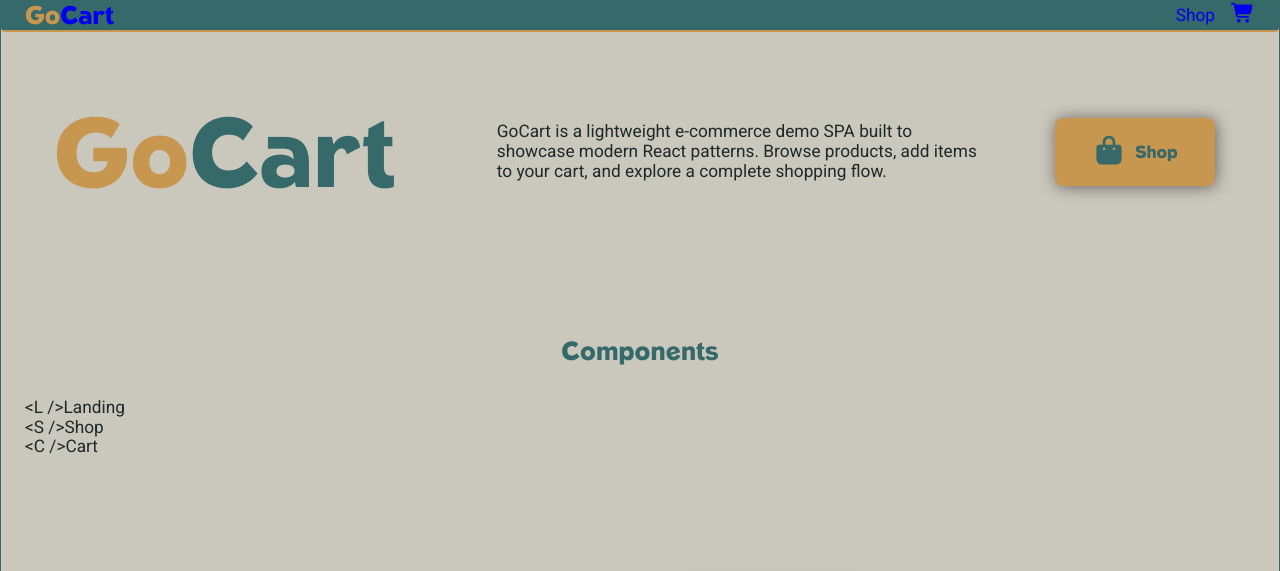
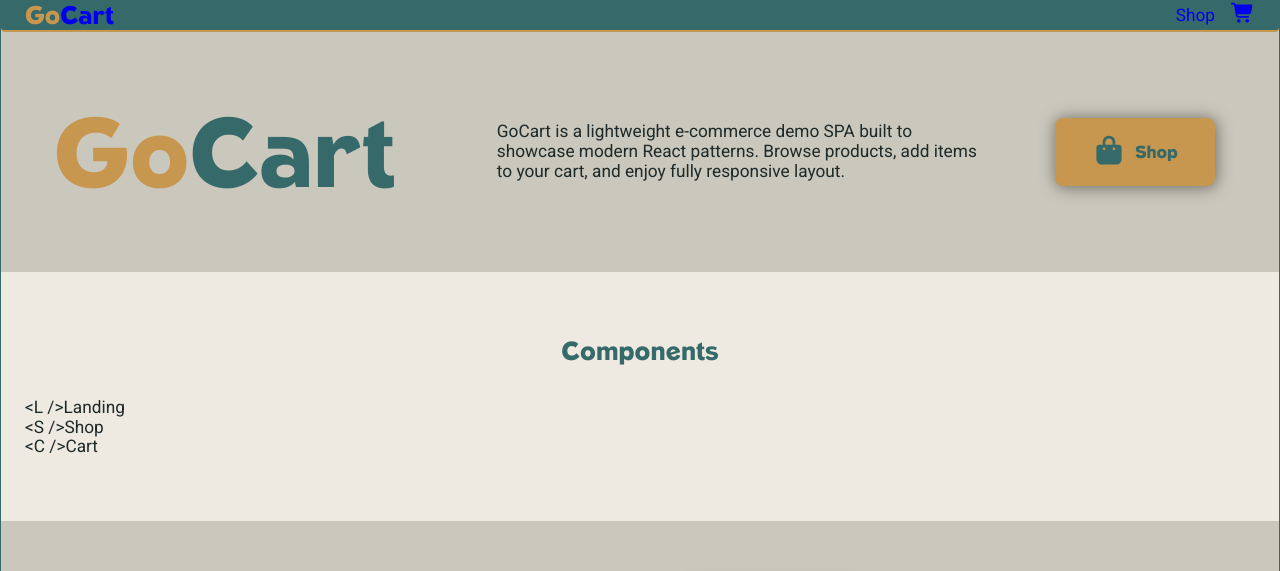
Before and after one commit to bartek8b/TOP-Shopping_Cart, a React (Vite) app: page / in a window 1280 px wide. Shown: the top 571 px of the page. Built offline with nearby package versions, Linux system fonts and the light colour scheme.

Commit message:
Change bg of middle section & align hero text

```diff
--- a/src/pages/Landing/Landing.jsx
+++ b/src/pages/Landing/Landing.jsx
@@ -14,7 +14,7 @@ export const Landing = () => {
           <p className={styles.heroPara}>
             GoCart is a lightweight e‑commerce demo SPA built to showcase
             modern React patterns. Browse products, add items to your cart, and
-            explore a complete shopping flow.
+            enjoy fully responsive layout.
           </p>
           <Link to="/shop" className={styles.cta}>
             <BagIcon aria-hidden="true" />
@@ -23,7 +23,7 @@ export const Landing = () => {
         </div>
       </section>
 
-      <section>
+      <section className={styles.componentsSection}>
         <h2>Components</h2>
         <div className="badgesContainer">
           <div className="componentBadge">
--- a/src/pages/Landing/Landing.module.css
+++ b/src/pages/Landing/Landing.module.css
@@ -47,6 +47,10 @@ p {
   max-width: 50ch;
 }
 
+.heroPara {
+  text-align: center;
+}
+
 .codeCta {
   display: flex;
   flex-direction: column;
@@ -54,9 +58,9 @@ p {
   justify-content: center;
 }
 
-/* section > * {
-  border: 2px solid red;
-} */
+.componentsSection {
+  background: var(--bg-light);
+}
 
 @media (hover: hover) {
   a.cta:hover {
@@ -69,6 +73,10 @@ p {
     font-size: calc(6rem + 0.1vw);
   }
 
+  .heroPara {
+    text-align: left;
+  }
+
   .secondChild {
     display: flex;
     flex-direction: row;
@@ -79,6 +87,6 @@ p {
 
   .codeCta {
     flex-direction: row;
-      gap: var(--space-16);
+    gap: var(--space-16);
   }
 }
```
